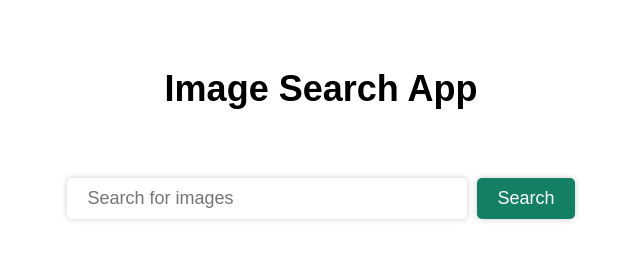
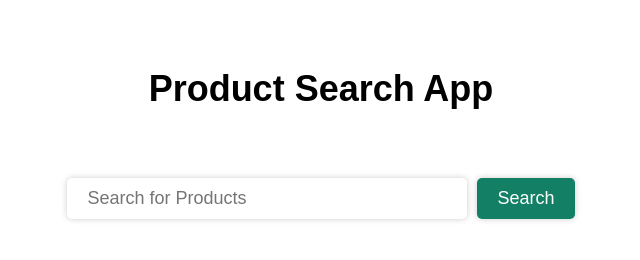
Before and after one commit to kranandtech/product-search-app-using-javascript, a plain HTML site: page index.html in a window 1280 px wide. Shown: the whole page, without its empty margins (319-959 px from the left). Drawn offline with Linux system fonts and the light colour scheme; no server answers.

Commit message:
Update index.html

```diff
--- a/index.html
+++ b/index.html
@@ -7,9 +7,9 @@
     <link rel="stylesheet" href="style.css">
 </head>
 <body>
-    <h1>Image Search App</h1>
+    <h1>Product Search App</h1>
     <form action="">
-        <input type="text" placeholder="Search for images"  id="search-input">
+        <input type="text" placeholder="Search for Products"  id="search-input">
         <button id="search-button">Search</button>
     </form>
     <div class="search-results">
```
